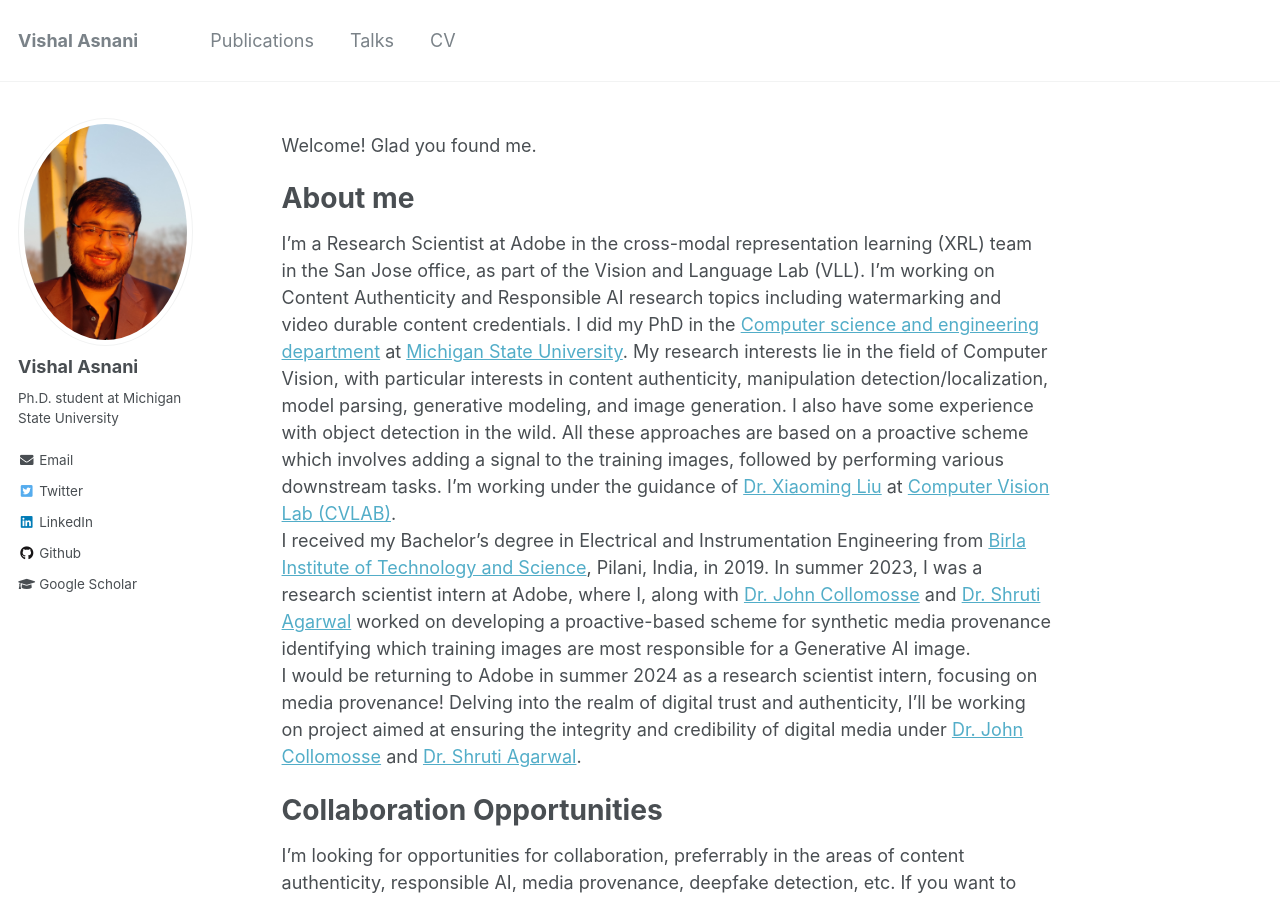
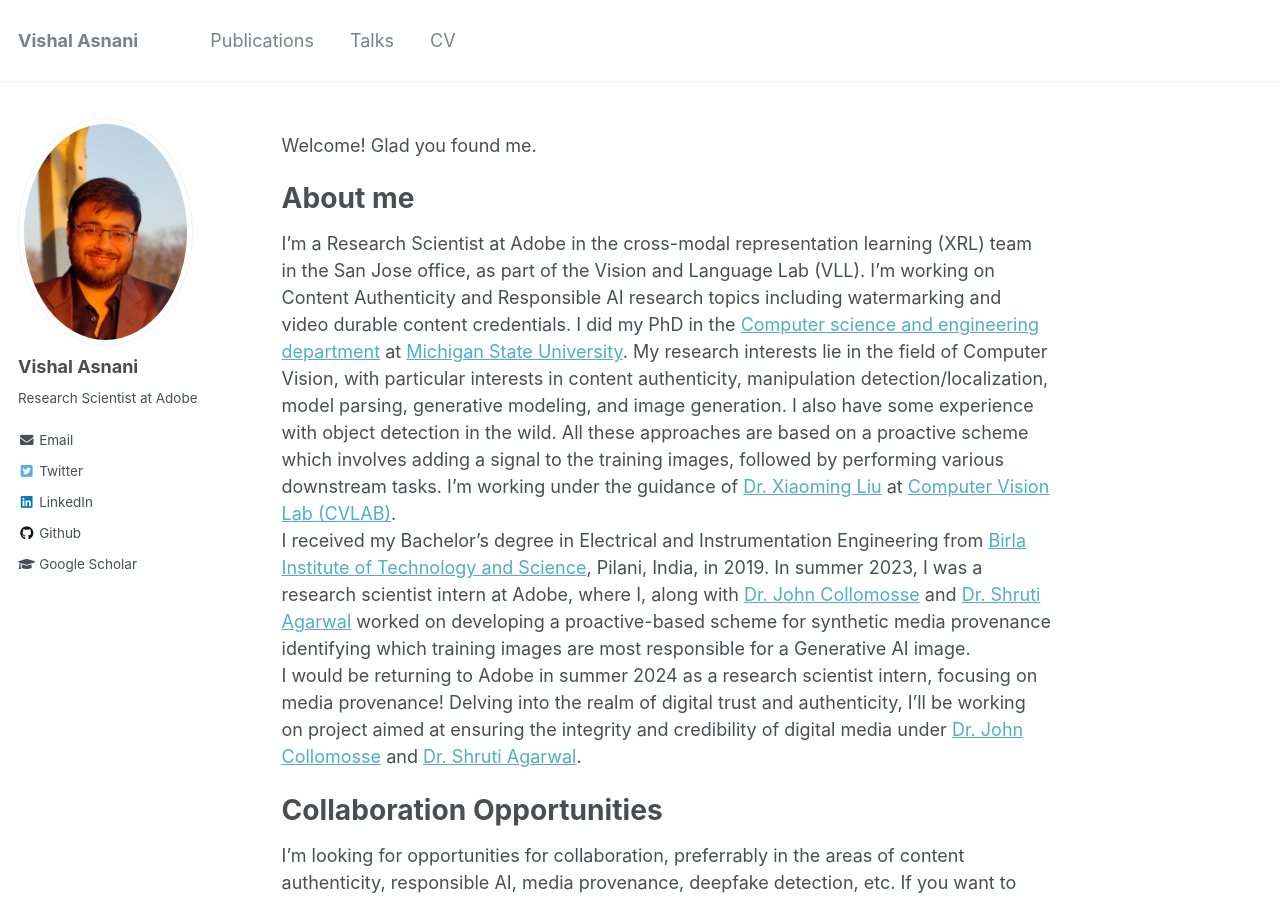
Before and after one commit to vishal3477/vishal3477.github.io, a Jekyll site: the page built from _pages/about.md, in a window 1280 px wide and 900 px high. Built offline with Jekyll 4.4.1, drawn with Linux system fonts in a browser that asks for light colours; a file with an impossible date is left out.

Commit message:
Update _config.yml

```diff
--- a/_config.yml
+++ b/_config.yml
@@ -82,7 +82,7 @@ analytics:
 author:
   name             : "Vishal Asnani"
   avatar           : "latest_image.jpeg"
-  bio              : "Ph.D. student at Michigan State University"
+  bio              : "Research Scientist at Adobe"
   location         :
   employer         :
   pubmed           :
```
